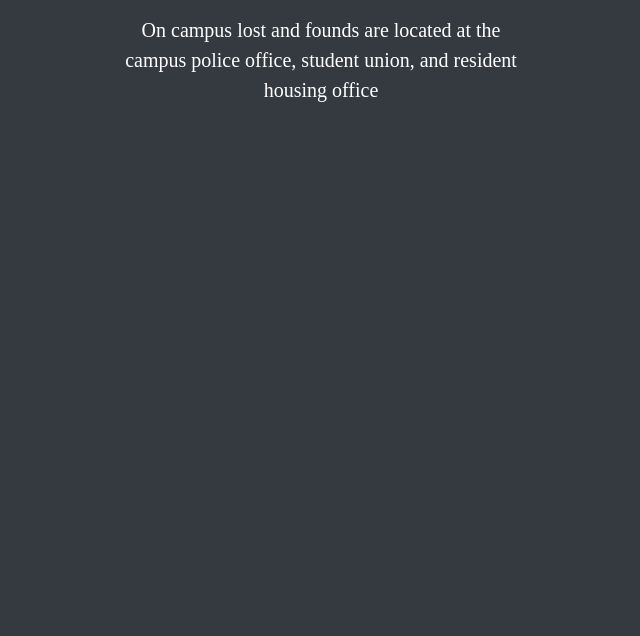
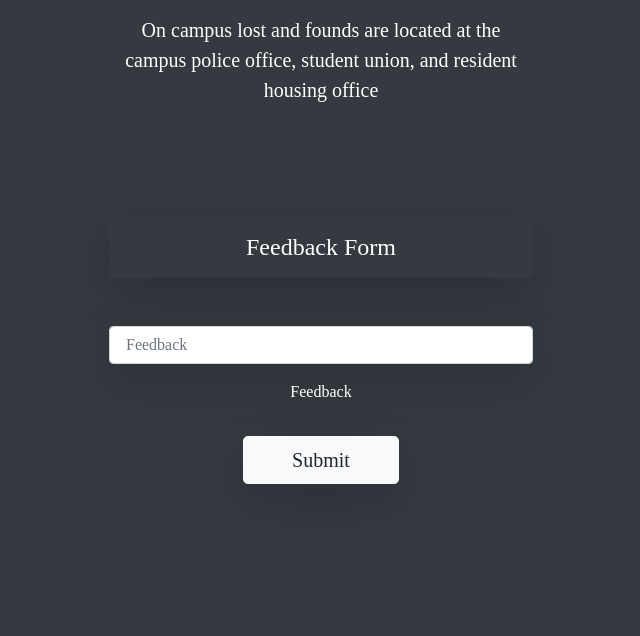
Before and after one commit to tejaskulkarni7/unilocate, a Python web app: template Unilocate-main/app/templates/infopage.html in a window 1280 px wide. Shown: the part 683-1319 px from the top of the page, without its empty margins (319-959 px from the left). Before the commit the page ends 785 px from the top, so only its background shows below. Run offline with Jinja, Linux system fonts and the light colour scheme; the template is opened without the code that fills it: most values are stand-ins (such as "Sample title", 1, 10 or a date in 2020); form fields are guessed from the names that the template uses; some libraries are stand-ins or nearby versions.

Commit message:
added feedback form

```diff
--- a/Unilocate-main/app/templates/infopage.html
+++ b/Unilocate-main/app/templates/infopage.html
@@ -11,6 +11,22 @@ Info Page
             <p class="lead">If you have lost an item, please search for you item using the search bar above, if it is not there, you can create a lost item form</p>
             <p class="lead">If you have found an item, please search for you item using the search bar above, if it is not there, you can create a found item form</p>
             <p class="lead">On campus lost and founds are located at the campus police office, student union, and resident housing office</p>
+            <br> <br>
+            <br> <br>
+            <h4 class="shadow-lg p-3 mb-5 bg-body rounded" class="text-uppercase text-center mb-5">Feedback Form</h4>
+
+                  <form method="POST" class="form-register" style="color:white" enctype="multipart/form-data">
+                      {{ form.hidden_tag() }}
+
+                      {{ form.feedback(type="text", class="shadow-lg p-3 mb-3 form-control", placeholder="Feedback") }}
+                      {{ form.feedback.label() }}
+                      <br> <br>
+                      <div class="d-flex justify-content-center">
+                        {{ form.submit(class="shadow-lg p-2 mb-3 bg-body btn btn-light btn-lg px-5") }}
+                      </div>
+                      <br>
+
+                  </form>
 
         </div>
         <div class="product-device box-shadow d-none d-md-block"></div>
```
Also changed, not shown: Unilocate-main/app/forms.py (+6 -1 lines), Unilocate-main/app/routes.py (+7 -8 lines).
